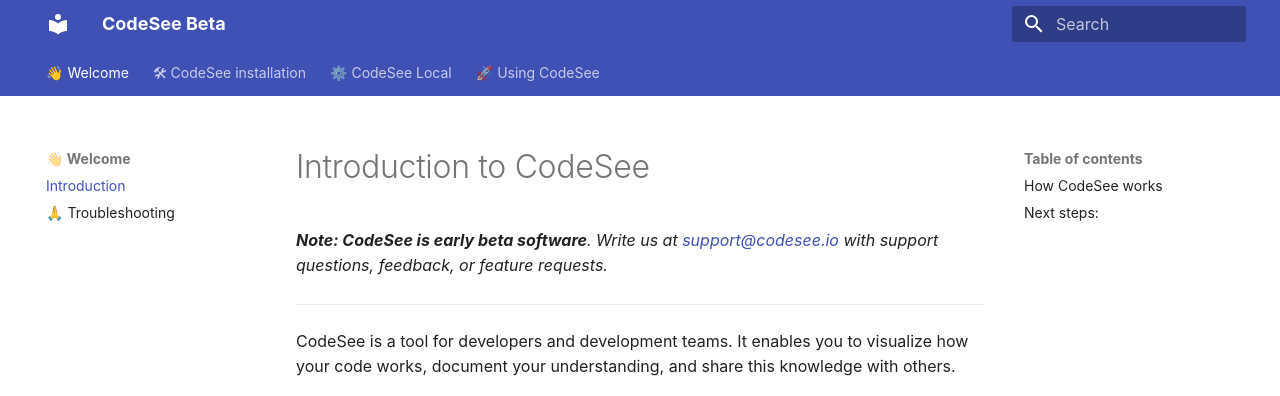
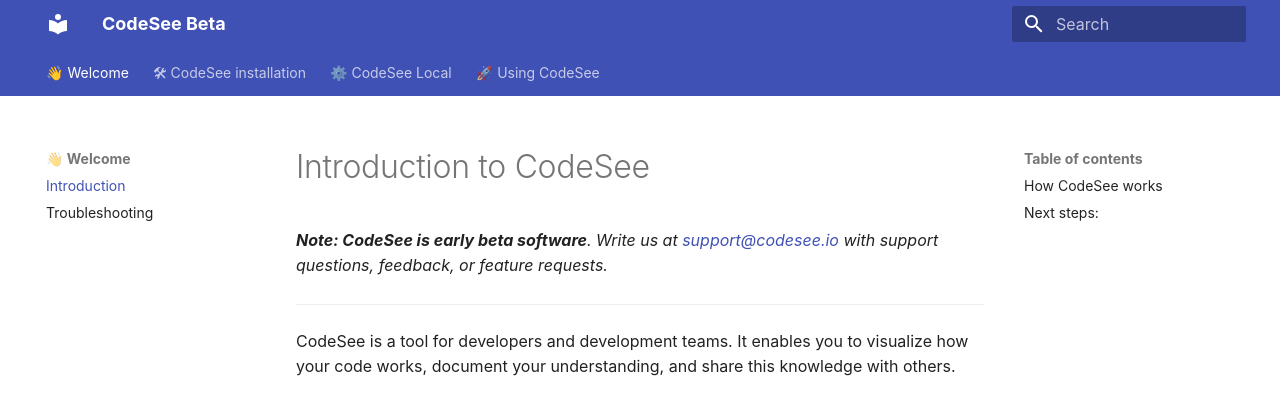
Before and after one commit to Codesee-io/docs, an MkDocs documentation site: the page built from docs/index.md, in a window 1280 px wide. Shown: the top 396 px of the page. Built offline with MkDocs 1.6.1 and Material for MkDocs 9.7.7, drawn with Linux system fonts in a browser that asks for light colours; comment, search, counter and statistics services are not loaded; part of the change alters nothing that is shown.

```diff
--- a/mkdocs.yml
+++ b/mkdocs.yml
@@ -2,7 +2,7 @@ site_name: CodeSee Beta
 nav:
   - 👋 Welcome:
     - Introduction: index.md
-    - 🙏 Troubleshooting: troubleshooting.md
+    - Troubleshooting: troubleshooting.md
   - 🛠 CodeSee installation:
     - Installation and setup: install/installation.md
     - Create React App: install/setup-cra.md
```
